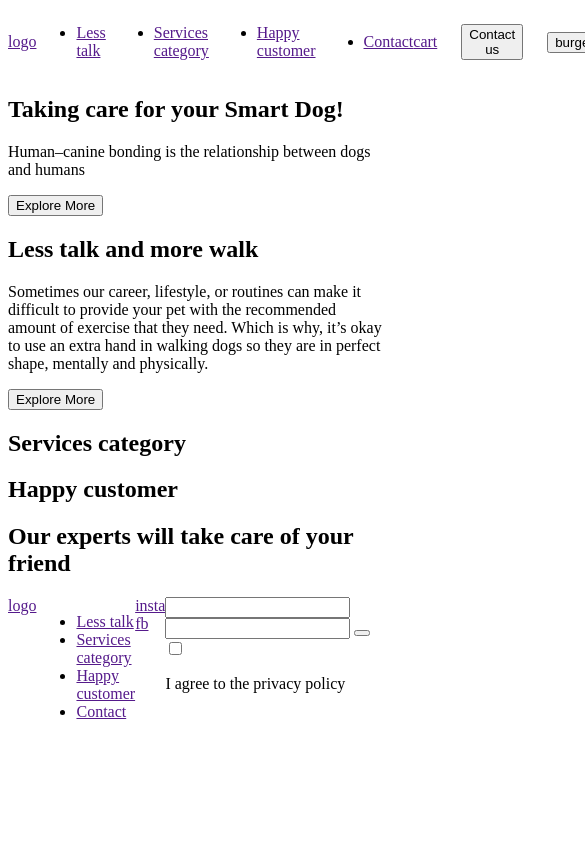
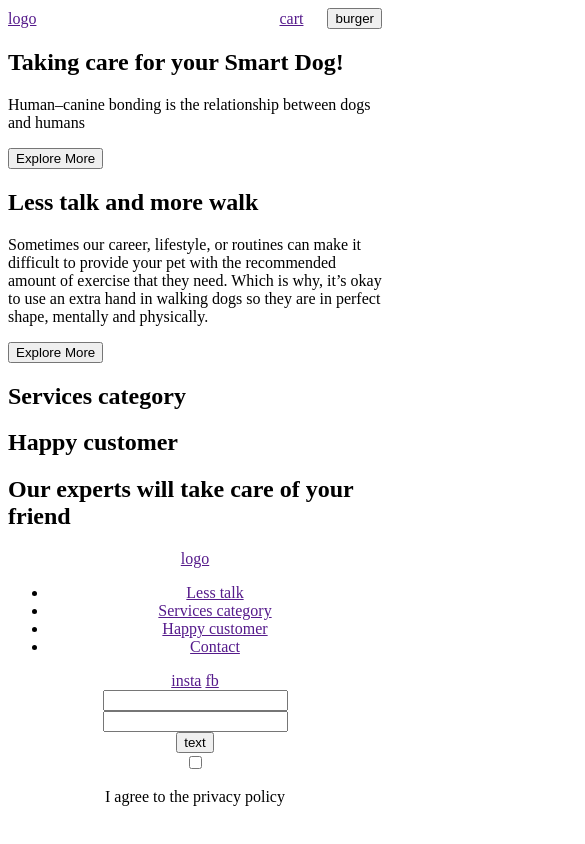
Before and after one commit to LenaM777/dog-club, a plain HTML site: page index.html in a window 390 px wide. Shown: the whole page, 585 px wide, since content can reach past the window. Drawn offline with Linux system fonts and the light colour scheme.

Commit message:
Update header footer: add responsive

```diff
--- a/assets/scss/layouts/_footer.scss
+++ b/assets/scss/layouts/_footer.scss
@@ -1,8 +1,49 @@
 .footer {
 
     &__nav {
+        display: grid;
+        grid-template: repeat(4, auto) / 1fr;
+        justify-content: center;
+        text-align: center;
+
+        @media screen and (min-width: $bp-tablet) {
+            grid-template: repeat(2, auto) / repeat(3, auto);
+            justify-content: space-between;
+        }
+    }
+
+    &__logo {
+        grid-area: 1 / 1 / 2 / 2;
+    }
+
+    &__menu {
+        grid-area: 2 / 1 / 3 / 2;
+
+        @media screen and (min-width: $bp-tablet) {
+            grid-area: 1 / 2 / 3 / 3;
+        }
+    }
+
+    &__socials {
+        grid-area: 3 / 1 / 4 / 2;
+
+        @media screen and (min-width: $bp-tablet) {
+            grid-area: 2 / 1 / 3 / 2;
+        }
+    }
+
+    &__contact {
+        grid-area: 4 / 1 / 5 / 2;
+
+        @media screen and (min-width: $bp-tablet) {
+            grid-area: 1 / 3 / 3 / 4;
+        }
+    }
+
+    &__form {
         display: flex;
-        align-items: flex-start;
-        justify-content: space-between;
+        flex-direction: column;
+        align-items: center;
+        justify-content: center;
     }
 }
--- a/assets/scss/layouts/_header.scss
+++ b/assets/scss/layouts/_header.scss
@@ -9,9 +9,13 @@
     }
 
     &__menu {
-        display: flex;
-        align-items: center;
-        gap: 48px;
+        display: none;
+
+        @media screen and (min-width: $bp-tablet) {
+            display: flex;
+            align-items: center;
+            gap: 48px;
+        }
     }
 
     &__btns {
@@ -20,7 +24,19 @@
         gap: 24px;
     }
 
+    &__button {
+        display: none;
+
+        @media screen and (min-width: $bp-tablet) {
+            display: block;
+        }
+    }
+
     &__burger {
         display: block;
+
+        @media screen and (min-width: $bp-tablet) {
+            display: none;
+        }
     }
 }
--- a/index.html
+++ b/index.html
@@ -58,11 +58,13 @@
                 <a href="">fb</a>
             </div>
             <div class="footer__contact">
-                <input type="text">
-                <input type="text">
-                <button></button>
-                <input type="checkbox">
-                <p>I agree to the privacy policy</p>
+                <form class="footer__form">
+                    <input type="text">
+                    <input type="text">
+                    <button>text</button>
+                    <input type="checkbox">
+                    <p>I agree to the privacy policy</p>
+                </form>
             </div>
         </nav>
     </footer>
```
Also changed, not shown: css/main.min.css, 1 other file.
